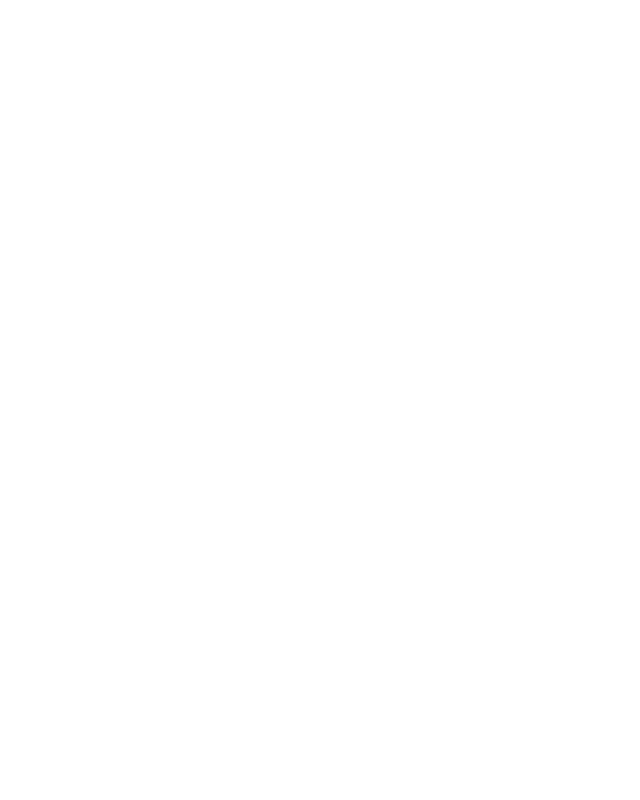
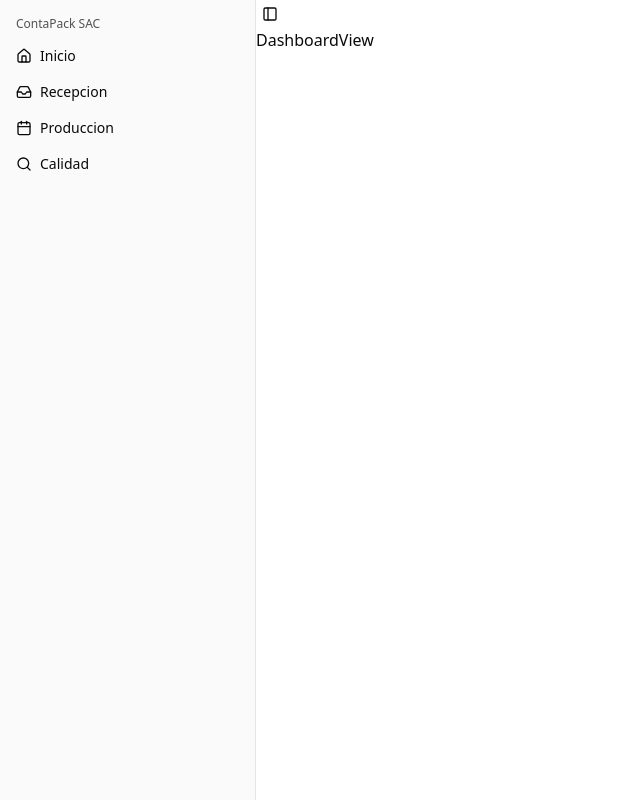
Before and after one commit to HeriRoqueTello/contapack-sac, a React (Vite) app: page /admin in a window 1280 px wide. Before the commit this address had no page. Shown: the whole page, without its empty margins (0-640 px from the left). Built offline with nearby package versions, Linux system fonts and the light colour scheme.

Commit message:
feat: implement AdminLayout with AppSidebar and DashboardView components

```diff
--- /dev/null
+++ b/src/components/admin/AppSidebar.jsx
@@ -0,0 +1,62 @@
+import { Calendar, Home, Inbox, Search, Settings } from "lucide-react";
+
+import {
+  Sidebar,
+  SidebarContent,
+  SidebarGroup,
+  SidebarGroupContent,
+  SidebarGroupLabel,
+  SidebarMenu,
+  SidebarMenuButton,
+  SidebarMenuItem,
+} from "@/components/ui/sidebar";
+
+// Menu items.
+const items = [
+  {
+    title: "Inicio",
+    url: "#",
+    icon: Home,
+  },
+  {
+    title: "Recepcion",
+    url: "#",
+    icon: Inbox,
+  },
+  {
+    title: "Produccion",
+    url: "#",
+    icon: Calendar,
+  },
+  {
+    title: "Calidad",
+    url: "#",
+    icon: Search,
+  },
+];
+
+export function AppSidebar() {
+  return (
+    <Sidebar>
+      <SidebarContent>
+        <SidebarGroup>
+          <SidebarGroupLabel>ContaPack SAC</SidebarGroupLabel>
+          <SidebarGroupContent>
+            <SidebarMenu>
+              {items.map((item) => (
+                <SidebarMenuItem key={item.title}>
+                  <SidebarMenuButton asChild>
+                    <a href={item.url}>
+                      <item.icon />
+                      <span>{item.title}</span>
+                    </a>
+                  </SidebarMenuButton>
+                </SidebarMenuItem>
+              ))}
+            </SidebarMenu>
+          </SidebarGroupContent>
+        </SidebarGroup>
+      </SidebarContent>
+    </Sidebar>
+  );
+}
--- /dev/null
+++ b/src/layout/AdminLayout.jsx
@@ -0,0 +1,15 @@
+import { AppSidebar } from "@/components/admin/AppSidebar";
+import { SidebarProvider, SidebarTrigger } from "@/components/ui/sidebar";
+import { Outlet } from "react-router";
+
+export function AdminLayout() {
+  return (
+    <SidebarProvider>
+      <AppSidebar />
+      <main>
+        <SidebarTrigger />
+        <Outlet />
+      </main>
+    </SidebarProvider>
+  );
+}
--- a/src/router.jsx
+++ b/src/router.jsx
@@ -2,6 +2,8 @@
 import { HomeView } from "@/views/HomeView";
 import { HomeLayout } from "./layout/HomeLayout";
 import { LoginView } from "./views/LoginView";
+import { DashboardView } from "./views/DashboardView";
+import { AdminLayout } from "./layout/AdminLayout";
 
 export default function Router() {
   return (
@@ -9,10 +11,10 @@
       <Routes>
         <Route path="/auth/login" element={<LoginView />} />
 
-        {/* <Route path="/admin" element={<AppLayout />}>
-          <Route index={true} element={<Dashboard />} />
-          <Route path="profile" element={<ProfileView />} />
-        </Route> */}
+        <Route path="/admin" element={<AdminLayout />}>
+          <Route index element={<DashboardView />} />
+          {/* <Route path="profile" element={<ProfileView />} /> */}
+        </Route>
 
         {/* <Route path="/:handle" element={<AuthLayout />}>
           <Route element={<HandleView />} index={true} />
--- /dev/null
+++ b/src/views/DashboardView.jsx
@@ -0,0 +1,3 @@
+export function DashboardView() {
+  return <div>DashboardView</div>;
+}
```
